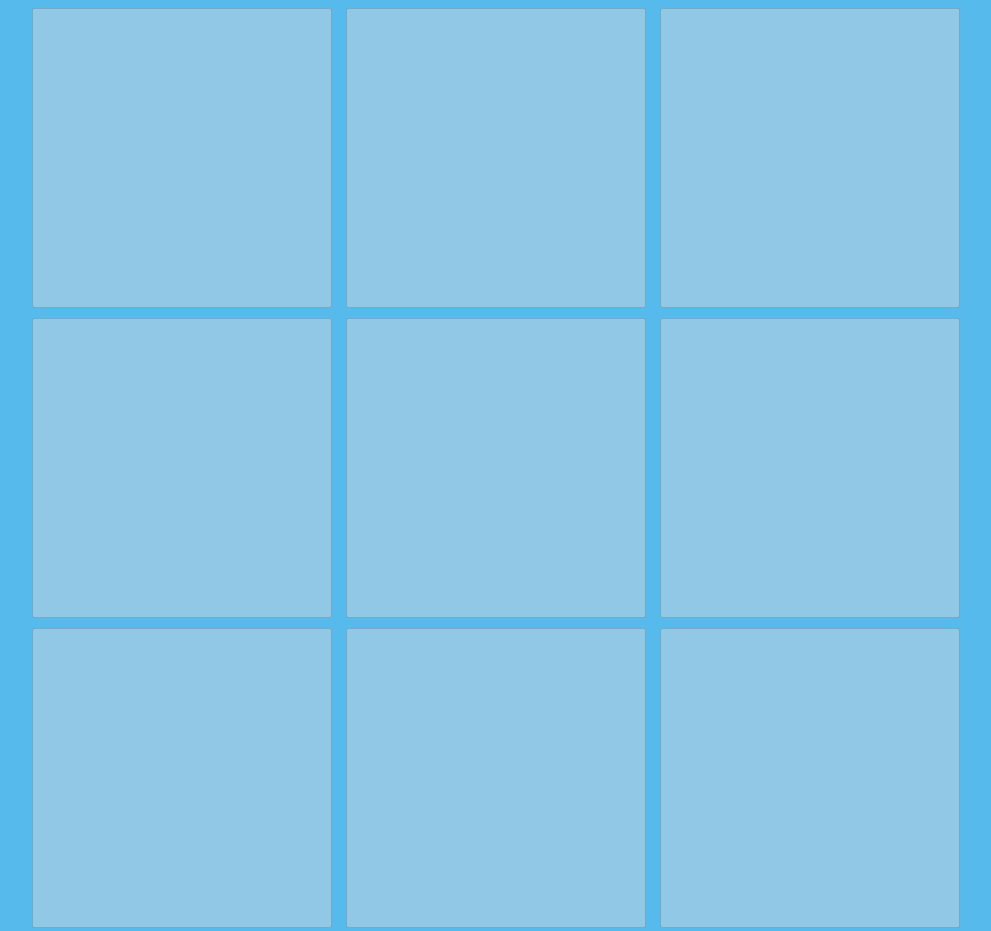
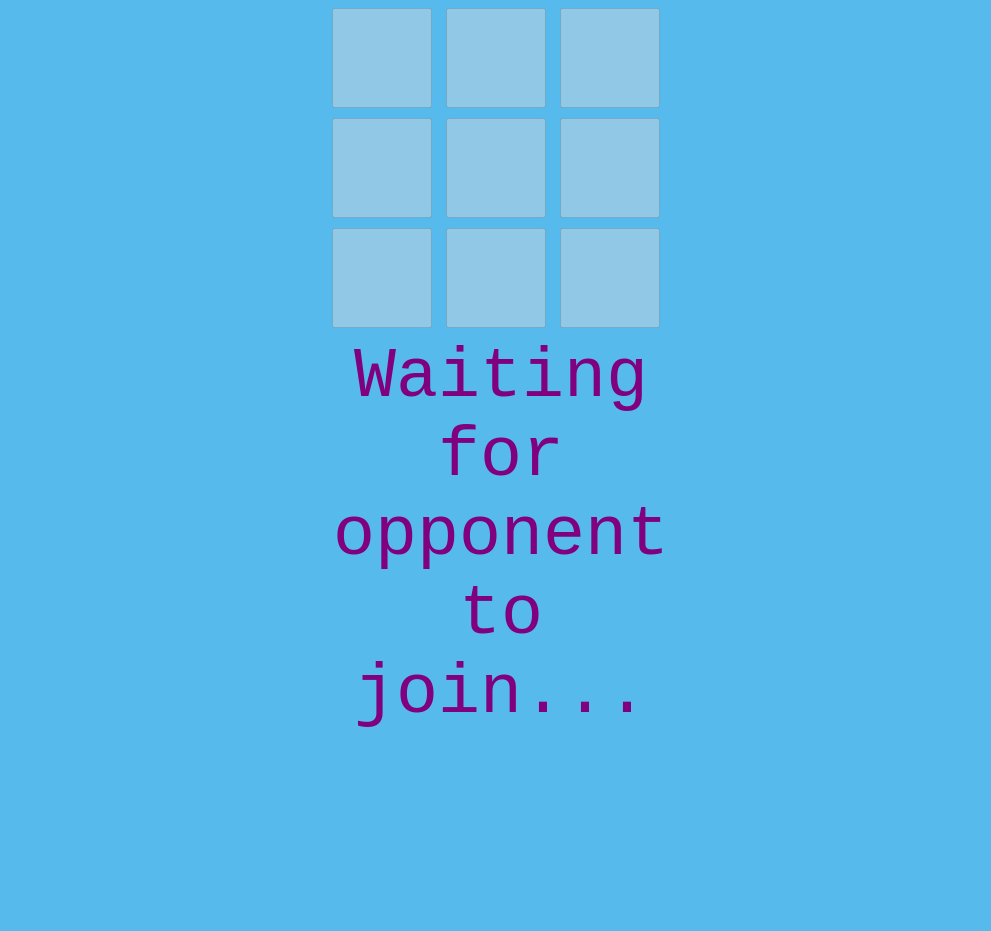
Before and after one commit to imoliviant/tictactoe-pvp, a website: page public/index.html in a window 1280 px wide. Shown: the top 931 px of the page, without its empty margins (139-1130 px from the left). After the commit the page ends 800 px from the top, so only its background shows below. Drawn offline with nearby package versions, Linux system fonts and the light colour scheme; no server answers.

Commit message:
Update style.css

```diff
--- a/public/css/style.css
+++ b/public/css/style.css
@@ -8,20 +8,20 @@ body {
    }
    .board {
     margin: auto;
-    width: 1050px;
+    width: 350px;
 
-    height: 1050px;
+    height: 350px;
     align: center;
    }
    .board button {
-    height: 300px;
-    width: 300px;
+    height: 100px;
+    width: 100px;
     margin: 0px;
     padding: 0px;
     float: center;
     margin-right: 10px;
     margin-bottom: 10px;
-    font-size: 9em;
+    font-size: 3em;
    }
   #messages {
    font-size: 70px;
```
